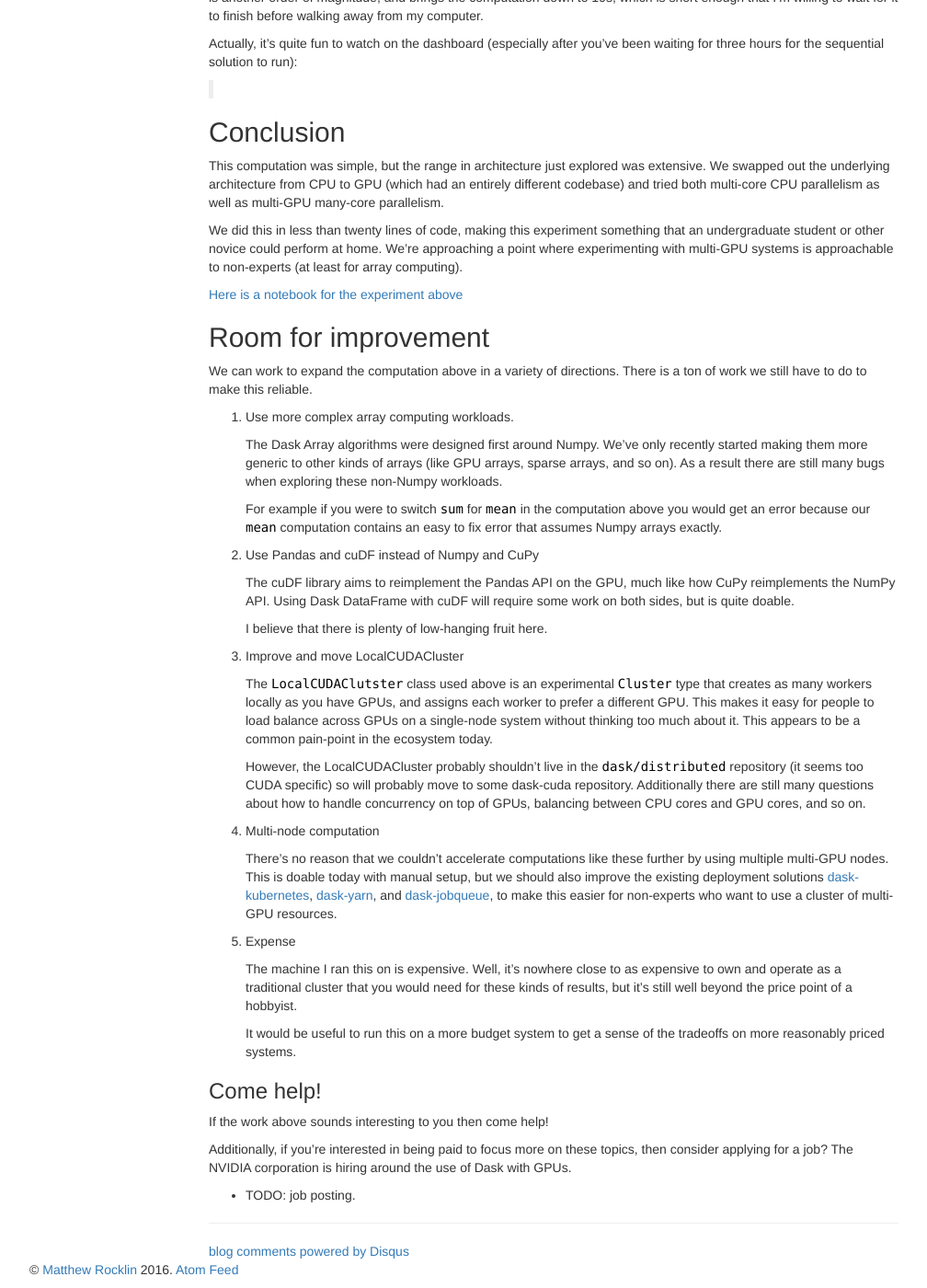
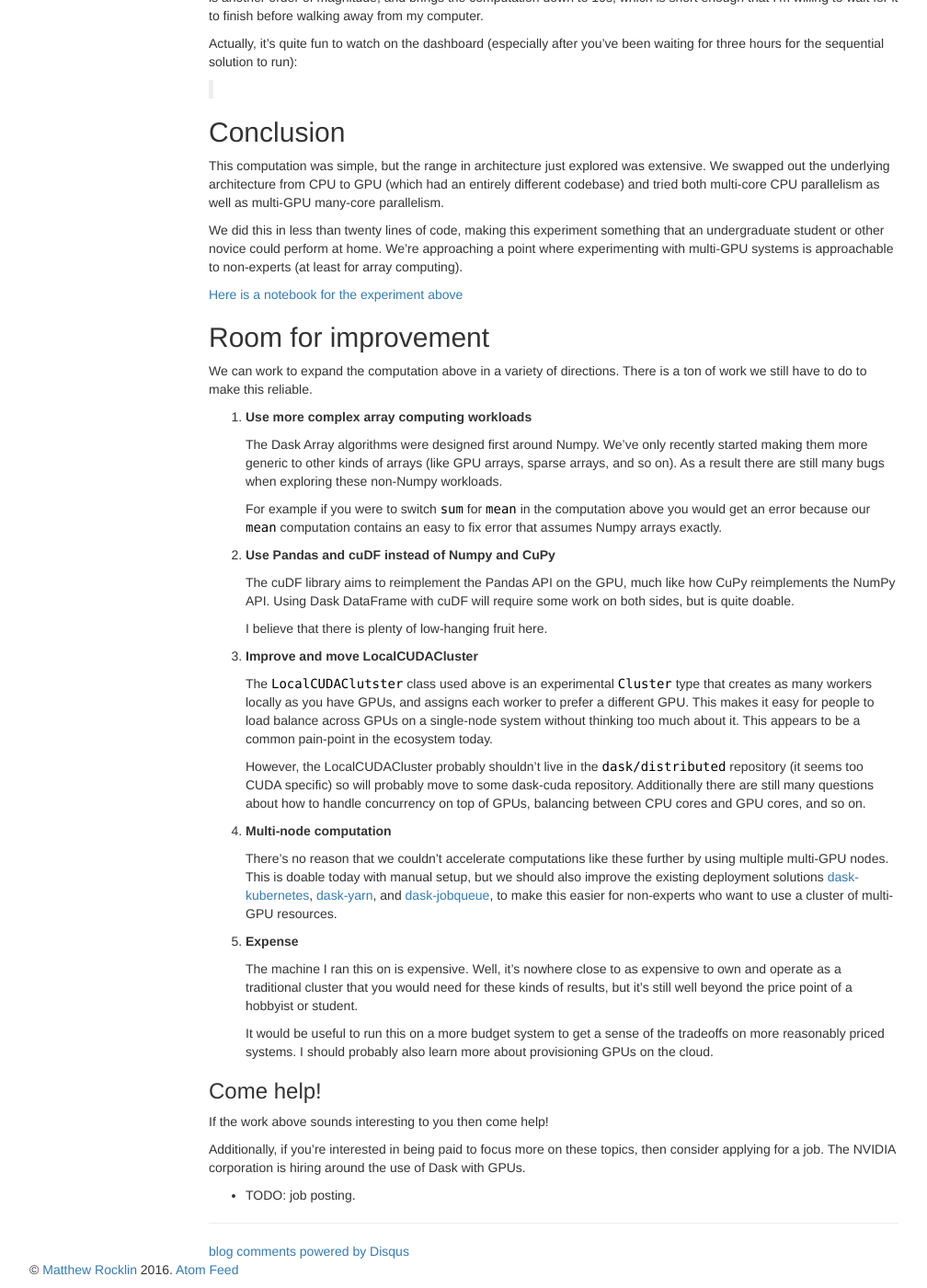
Before and after one commit to besyskymnbk/blog, a Jekyll site: the page built from _posts/work/2018-12-30-cupy-dask-experiment.md, in a window 1280 px wide and 1400 px high, scrolled down 2819 px. Shown: the whole window at 92% size, without its empty margins (38-1046 px from the left). Built offline with Jekyll 4.4.1, drawn with Linux system fonts in a browser that asks for light colours; a script that is not in the unit is left out; comment, search, counter and statistics services are not loaded; some of the changed text lies outside the part shown.

Commit message:
minor edits to cupy-dask

```diff
--- a/_posts/work/2018-12-30-cupy-dask-experiment.md
+++ b/_posts/work/2018-12-30-cupy-dask-experiment.md
@@ -239,7 +239,7 @@ approachable to non-experts (at least for array computing).
 We can work to expand the computation above in a variety of directions.
 There is a ton of work we still have to do to make this reliable.
 
-1.  Use more complex array computing workloads.
+1.  **Use more complex array computing workloads**
 
     The Dask Array algorithms were designed first around Numpy.  We've only
     recently started making them more generic to other kinds of arrays (like
@@ -250,7 +250,7 @@ There is a ton of work we still have to do to make this reliable.
     you would get an error because our `mean` computation contains an easy to
     fix error that assumes Numpy arrays exactly.
 
-2.  Use Pandas and cuDF instead of Numpy and CuPy
+2.  **Use Pandas and cuDF instead of Numpy and CuPy**
 
     The cuDF library aims to reimplement the Pandas API on the GPU,
     much like how CuPy reimplements the NumPy API.
@@ -259,7 +259,7 @@ There is a ton of work we still have to do to make this reliable.
 
     I believe that there is plenty of low-hanging fruit here.
 
-3.  Improve and move LocalCUDACluster
+3.  **Improve and move LocalCUDACluster**
 
     The `LocalCUDAClutster` class used above is an experimental `Cluster` type
     that creates as many workers locally as you have GPUs, and assigns each
@@ -273,7 +273,7 @@ There is a ton of work we still have to do to make this reliable.
     questions about how to handle concurrency on top of GPUs, balancing between
     CPU cores and GPU cores, and so on.
 
-4.  Multi-node computation
+4.  **Multi-node computation**
 
     There's no reason that we couldn't accelerate computations like these
     further by using multiple multi-GPU nodes.  This is doable today with
@@ -283,15 +283,16 @@ There is a ton of work we still have to do to make this reliable.
     [dask-jobqueue](https://jobqueue.dask.org), to make this easier for
     non-experts who want to use a cluster of multi-GPU resources.
 
-5.  Expense
+5.  **Expense**
 
     The machine I ran this on is expensive.  Well, it's nowhere close to as
     expensive to own and operate as a traditional cluster that you would need
     for these kinds of results, but it's still well beyond the price point of a
-    hobbyist.
+    hobbyist or student.
 
     It would be useful to run this on a more budget system to get a sense of
-    the tradeoffs on more reasonably priced systems.
+    the tradeoffs on more reasonably priced systems.  I should probably also
+    learn more about provisioning GPUs on the cloud.
 
 
 ### Come help!
@@ -299,7 +300,7 @@ There is a ton of work we still have to do to make this reliable.
 If the work above sounds interesting to you then come help!
 
 Additionally, if you're interested in being paid to focus more on these topics,
-then consider applying for a job?  The NVIDIA corporation is hiring around the
+then consider applying for a job.  The NVIDIA corporation is hiring around the
 use of Dask with GPUs.
 
 -  TODO: job posting.
```
Also changed, not shown: other parts of _posts/work/2018-12-30-cupy-dask-experiment.md (+1 -1 lines).
